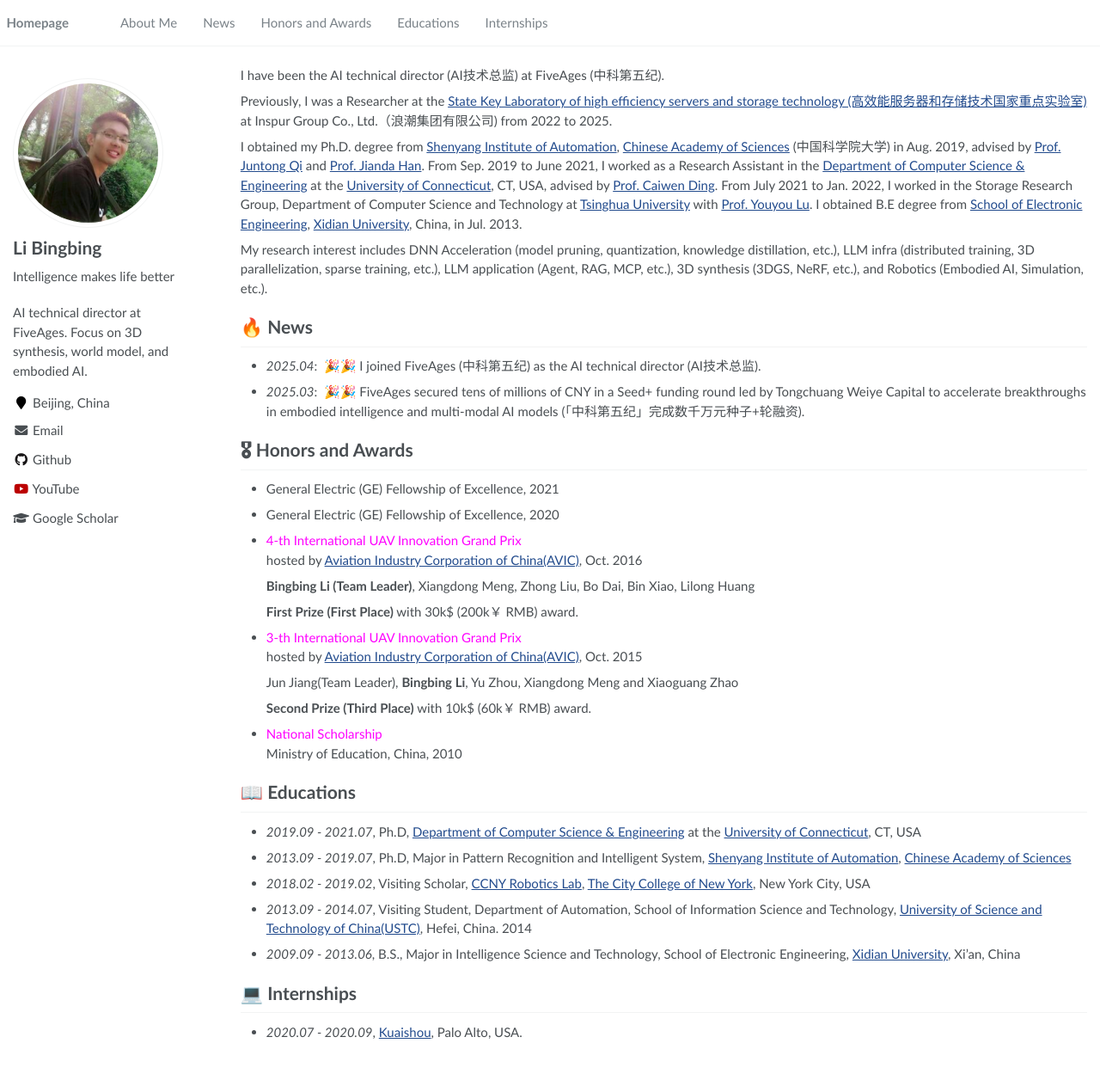
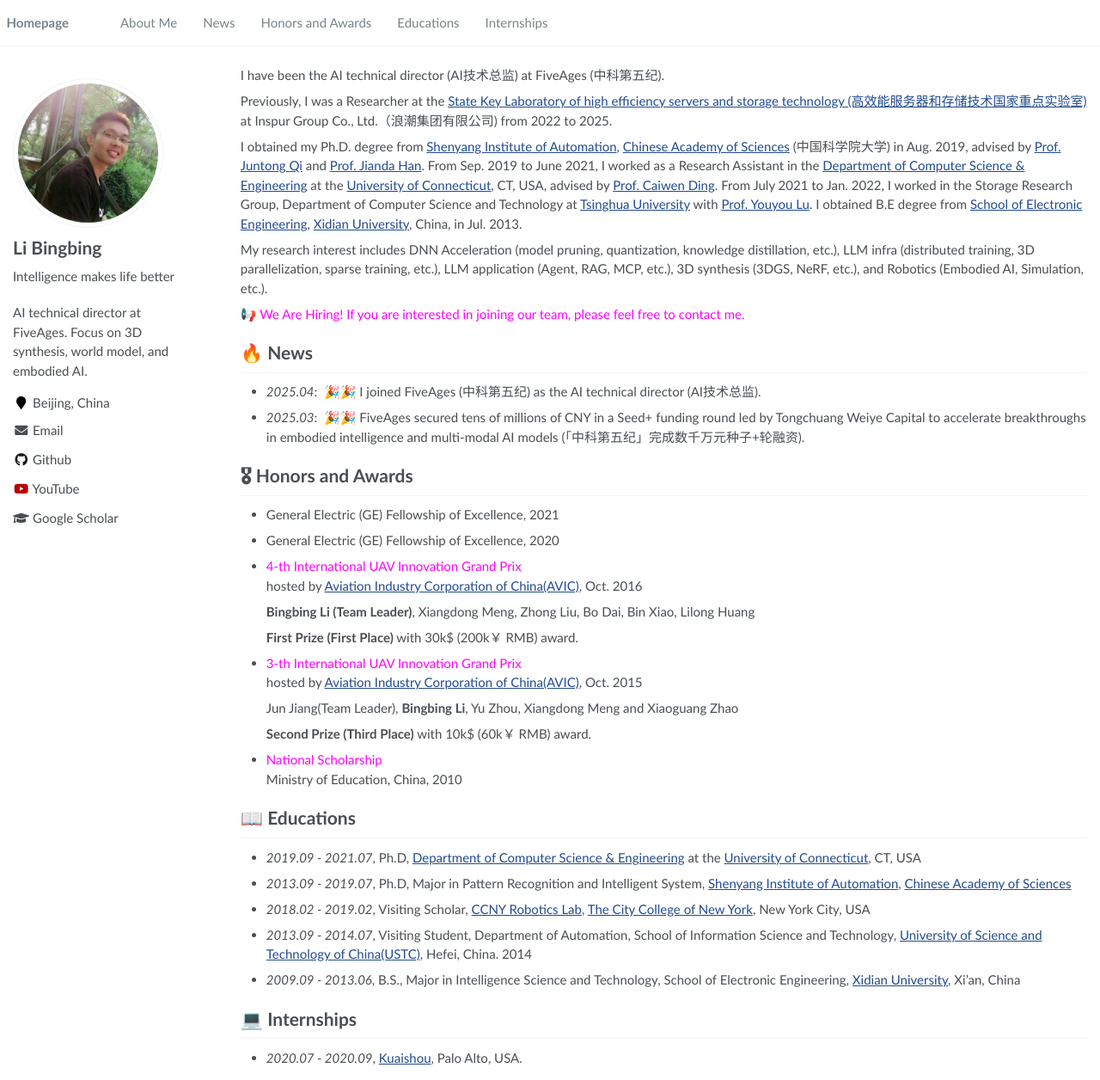
Before and after one commit to bing0037/bing0037.github.io, a Jekyll site: the page built from _pages/about.md, in a window 1280 px wide and 1256 px high. Shown: the whole window at 86% size. Built offline with Jekyll 4.4.1, drawn with Linux system fonts in a browser that asks for light colours.

Commit message:
hiring info added & wechat added

```diff
--- a/_includes/author-profile.html
+++ b/_includes/author-profile.html
@@ -94,6 +94,11 @@
       {% if author.weibo %}
         <li><a href="https://www.weibo.com/{{ author.weibo }}"><i class="fab fa-fw fa-weibo" aria-hidden="true"></i> Weibo</a></li>
       {% endif %}
+
+      {% if author.weixin %}
+        <li><i class="fab fa-fw fa-weixin" aria-hidden="true"></i> bing0037_wx</li>
+      {% endif %}
+
       {% if author.flickr %}
         <li><a href="https://www.flickr.com/{{ author.flickr }}"><i class="fab fa-fw fa-flickr" aria-hidden="true"></i> Flickr</a></li>
       {% endif %}
--- a/_pages/about.md
+++ b/_pages/about.md
@@ -25,6 +25,7 @@ I obtained my Ph.D. degree from [Shenyang Institute of Automation](http://www.si
 
 My research interest includes DNN Acceleration (model pruning, quantization, knowledge distillation, etc.), LLM infra (distributed training, 3D parallelization, sparse training, etc.), LLM application (Agent, RAG, MCP, etc.), 3D synthesis (3DGS, NeRF, etc.), and Robotics (Embodied AI, Simulation, etc.).
 
+&#x1F4E2; <font color=magenta>We Are Hiring! If you are interested in joining our team, please feel free to contact me.</font>
 
 # 🔥 News
 - *2025.04*: &nbsp;🎉🎉 I joined FiveAges (中科第五纪) as the AI technical director (AI技术总监).
```
